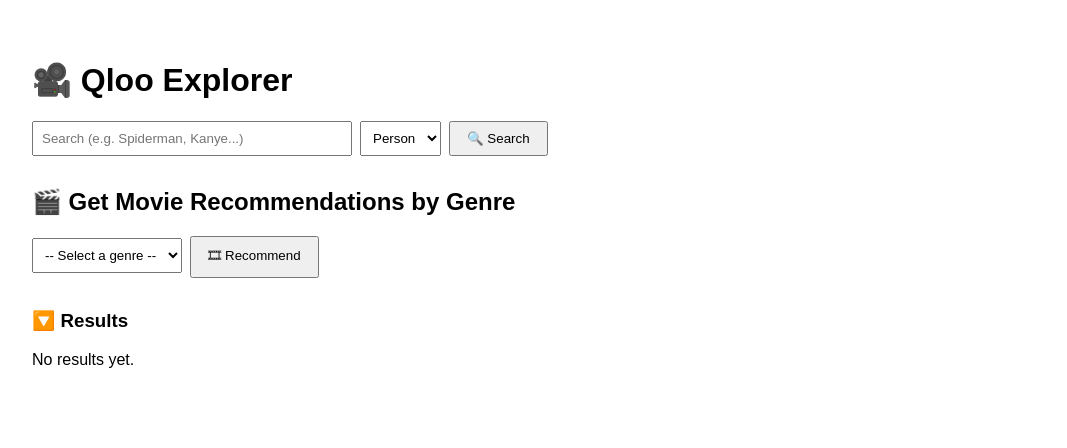
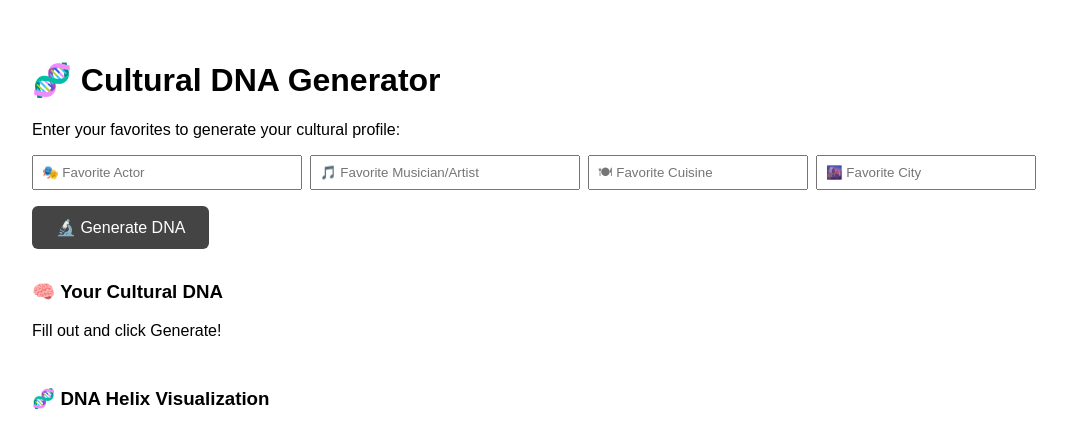
Before and after one commit to JuanitaCathy/Culture-DNA, a React (Vite) app in the folder culture-dna/: page / in a window 1280 px wide. Shown: the top 448 px of the page, without its empty margins (8-1075 px from the left). Built offline with nearby package versions, Linux system fonts and the light colour scheme.

Commit message:
getinsights,visual,carousel commits

```diff
--- a/culture-dna/src/App.tsx
+++ b/culture-dna/src/App.tsx
@@ -1,37 +1,76 @@
 import React, { useState } from "react";
 import { searchQloo } from "./utils/qloo";
-import { getRecommendationsByGenre } from "./utils/getRecommendationsByGenre";
+import { getInsightsForDNA } from "./utils/getInsightsForDNA";
+import DNAStrandVisualizer from "./components/DNAStrandVisualizer";
+import MusicCarousel from "./components/MusicCarousel";
 
 export default function App() {
-  const [query, setQuery] = useState("");
-  const [type, setType] = useState("urn:entity:person");
-  const [genre, setGenre] = useState("");
+  const [favActor, setFavActor] = useState("");
+  const [favMusic, setFavMusic] = useState("");
+  const [favCuisine, setFavCuisine] = useState("");
+  const [favCity, setFavCity] = useState("");
+  const [userDNA, setUserDNA] = useState<string[]>([]);
   const [results, setResults] = useState<any[]>([]);
+  const [insightResults, setInsightResults] = useState<any[]>([]);
   const [loading, setLoading] = useState(false);
+  const [insightType, setInsightType] = useState("urn:entity:person");
 
-  const handleSearch = async () => {
-    if (!query) return;
+  const handleGenerateDNA = async () => {
     setLoading(true);
     try {
-      const { results } = await searchQloo(query, type);
-      setResults(results);
+      const inputs = [
+        { label: "actor", query: favActor, type: "urn:entity:person" },
+        { label: "music", query: favMusic, type: "urn:entity:person" },
+        { label: "cuisine", query: favCuisine, type: "urn:entity:brand" },
+        { label: "city", query: favCity, type: "urn:entity:place" },
+      ];
+
+      const entityIds: string[] = [];
+      const foundResults: any[] = [];
+
+      for (const input of inputs) {
+        if (!input.query) continue;
+        const res = await searchQloo(input.query, input.type);
+        if (res.results.length > 0) {
+          const top = res.results[0];
+          entityIds.push(top.entity_id);
+          foundResults.push(top);
+        } else {
+          console.warn(`No result for ${input.label}`);
+        }
+      }
+
+      setUserDNA(entityIds);
+      setResults(foundResults);
+      setInsightResults([]);
+      console.log("🧬 DNA Entity IDs:", entityIds);
     } catch (err) {
-      console.error("❌ Search error:", err);
-      alert("Search failed. Check console.");
+      console.error("❌ DNA generation failed:", err);
+      alert("DNA generation failed. Check console.");
     } finally {
       setLoading(false);
     }
   };
 
-  const handleGenreFetch = async () => {
-    if (!genre) return;
+  function getColorForType(type: string) {
+  if (type.includes("music")) return "#1DB954";
+  if (type.includes("movie")) return "#e50914";
+  if (type.includes("place")) return "#3366cc";
+  if (type.includes("brand")) return "#ff9900";
+  if (type.includes("person")) return "#6f42c1";
+  return "#888";
+}
+
+
+  const handleFetchInsights = async () => {
+    if (userDNA.length === 0) return;
     setLoading(true);
     try {
-      const genreResults = await getRecommendationsByGenre(genre);
-      setResults(genreResults);
+      const insights = await getInsightsForDNA(userDNA, insightType, 10); // max 10 results
+      setInsightResults(insights);
     } catch (err) {
-      console.error("❌ Genre fetch error:", err);
-      alert("Genre fetch failed.");
+      console.error("❌ Insight fetch failed:", err);
+      alert("Insight fetch failed. Check console.");
     } finally {
       setLoading(false);
     }
@@ -39,68 +78,139 @@
 
   return (
     <div style={{ padding: "2rem", fontFamily: "sans-serif" }}>
-      <h1>🎥 Qloo Explorer</h1>
+      <h1>🧬 Cultural DNA Generator</h1>
+      <p>Enter your favorites to generate your cultural profile:</p>
 
-      {/* 🔍 Search section */}
       <div style={{ marginBottom: "1rem" }}>
         <input
-          value={query}
-          onChange={(e) => setQuery(e.target.value)}
-          placeholder="Search (e.g. Spiderman, Kanye...)"
-          style={{ padding: "0.5rem", width: "300px" }}
+          placeholder="🎭 Favorite Actor"
+          value={favActor}
+          onChange={(e) => setFavActor(e.target.value)}
+          style={{ marginRight: "0.5rem", padding: "0.5rem", width: "250px" }}
         />
-        <select
-          value={type}
-          onChange={(e) => setType(e.target.value)}
-          style={{ marginLeft: "0.5rem", padding: "0.5rem" }}
-        >
-          <option value="urn:entity:person">Person</option>
-          <option value="urn:entity:movie">Movie</option>
-          <option value="urn:entity:brand">Brand</option>
-          <option value="urn:entity:place">Place</option>
-        </select>
-        <button onClick={handleSearch} style={{ marginLeft: "0.5rem", padding: "0.5rem 1rem" }}>
-          🔍 Search
-        </button>
+        <input
+          placeholder="🎵 Favorite Musician/Artist"
+          value={favMusic}
+          onChange={(e) => setFavMusic(e.target.value)}
+          style={{ marginRight: "0.5rem", padding: "0.5rem", width: "250px" }}
+        />
+        <input
+          placeholder="🍽 Favorite Cuisine"
+          value={favCuisine}
+          onChange={(e) => setFavCuisine(e.target.value)}
+          style={{ marginRight: "0.5rem", padding: "0.5rem", width: "200px" }}
+        />
+        <input
+          placeholder="🌆 Favorite City"
+          value={favCity}
+          onChange={(e) => setFavCity(e.target.value)}
+          style={{ padding: "0.5rem", width: "200px" }}
+        />
       </div>
 
-      {/* 🎬 Genre recommendation section */}
-      <div style={{ margin: "2rem 0" }}>
-        <h2>🎬 Get Movie Recommendations by Genre</h2>
-        <select
-          value={genre}
-          onChange={(e) => setGenre(e.target.value)}
-          style={{ padding: "0.5rem" }}
-        >
-          <option value="">-- Select a genre --</option>
-          <option value="comedy">Comedy</option>
-          <option value="drama">Drama</option>
-          <option value="action">Action</option>
-          <option value="romance">Romance</option>
-          <option value="horror">Horror</option>
-        </select>
-        <button
-          onClick={handleGenreFetch}
-          style={{ marginLeft: "0.5rem", padding: "0.5rem 1rem" }}
-        >
-          🎞 Recommend
-        </button>
-      </div>
+      <button
+        onClick={handleGenerateDNA}
+        style={{
+          padding: "0.75rem 1.5rem",
+          fontSize: "1rem",
+          background: "#444",
+          color: "white",
+          border: "none",
+          borderRadius: "6px",
+          cursor: "pointer",
+        }}
+      >
+        🔬 Generate DNA
+      </button>
 
-      {/* 📦 Results */}
-      <div>
-        <h3>🔽 Results</h3>
+      <div style={{ marginTop: "2rem" }}>
+        <h3>🧠 Your Cultural DNA</h3>
         {loading && <p>Loading...</p>}
-        {!loading && Array.isArray(results) && results.length === 0 && <p>No results yet.</p>}
+        {!loading && userDNA.length === 0 && <p>Fill out and click Generate!</p>}
         {!loading &&
-          Array.isArray(results) &&
-          results.map((item) => (
-            <div key={item.entity_id || item.id} style={{ marginBottom: "1rem" }}>
+          userDNA.length > 0 &&
+          results.map((item, index) => (
+            <div key={`${item.entity_id}-${index}`} style={{ marginBottom: "1rem" }}>
               <strong>{item.name}</strong> <br />
-              <small>{item.entity_id || item.id}</small>
+              <small>{item.entity_id}</small>
             </div>
           ))}
       </div>
+
+      {/* 🔍 Choose insight type */}
+      {userDNA.length > 0 && (
+        <div style={{ marginTop: "2rem" }}>
+          <label style={{ marginRight: "1rem" }}>
+            Insight Type:{" "}
+            <select
+              value={insightType}
+              onChange={(e) => setInsightType(e.target.value)}
+              style={{ padding: "0.5rem" }}
+            >
+              <option value="urn:entity:person">Person</option>
+              <option value="urn:entity:movie">Movie</option>
+              <option value="urn:entity:music">Music</option>
+              <option value="urn:entity:brand">Brand</option>
+              <option value="urn:entity:place">Place</option>
+            </select>
+          </label>
+          <button
+            onClick={handleFetchInsights}
+            style={{
+              padding: "0.75rem 1.5rem",
+              fontSize: "1rem",
+              background: "#0a7",
+              color: "white",
+              border: "none",
+              borderRadius: "6px",
+              cursor: "pointer",
+            }}
+          >
+            🔮 Get Cultural Insights
+          </button>
+        </div>
+      )}
+
+      {/* 🔗 Display insight results */}
+      {insightResults.length > 0 && (
+        <div style={{ marginTop: "2rem" }}>
+          <h3>🔗 Related Entities</h3>
+          {insightResults.map((item, index) => (
+            <div key={`${item.entity_id}-${index}`} style={{ marginBottom: "1rem" }}>
+              <strong>{item.name}</strong> <br />
+              <small>{item.type}</small>
+              {item.affinity_score !== null && (
+                <>
+                  {" "}
+                  | Affinity Score:{" "}
+                  <span style={{ fontWeight: "bold" }}>{item.affinity_score.toFixed(2)}</span>
+                </>
+              )}
+              <br />
+              <code>{item.entity_id}</code>
+            </div>
+          ))}
+        </div>
+      )}
+          {/* 🧬 DNA Helix Visualization */}
+    <div style={{ marginTop: "3rem" }}>
+      <h3>🧬 DNA Helix Visualization</h3>
+      <DNAStrandVisualizer
+        nodes={insightResults.map((item) => ({
+          name: item.name,
+          color: getColorForType(item.type),
+        }))}
+      />
+    </div>
+
+    {/* 🎧 Music Carousel */}
+    {insightResults.some((item) => item.type.includes("music")) && (
+      <div style={{ marginTop: "3rem" }}>
+        <h3>🎧 Recommended Music</h3>
+        <MusicCarousel items={insightResults.filter((i) => i.type.includes("music"))} />
+      </div>
+    )}
+
     </div>
   );
 }
--- /dev/null
+++ b/culture-dna/src/components/DNAStrandVisualizer.tsx
@@ -0,0 +1,65 @@
+// DNAStrandVisualizer.tsx
+import React, { useRef, useMemo } from "react";
+import { Canvas, useFrame } from "@react-three/fiber";
+import * as THREE from "three";
+
+type Node = {
+  name: string;
+  color: string;
+};
+
+type Props = {
+  nodes: Node[];
+};
+
+function Helix({ nodes }: Props) {
+  const groupRef = useRef<THREE.Group>(null);
+
+  const helixData = useMemo(() => {
+    const points: { position: [number, number, number]; color: string; name: string }[] = [];
+    const radius = 2;
+    const height = 15;
+    const turns = 2;
+    const segments = nodes.length;
+
+    for (let i = 0; i < segments; i++) {
+      const angle = (i / segments) * turns * Math.PI * 2;
+      const y = (i / segments) * height - height / 2;
+      const x = radius * Math.cos(angle);
+      const z = radius * Math.sin(angle);
+      points.push({
+        position: [x, y, z],
+        color: nodes[i]?.color || "#ffffff",
+        name: nodes[i]?.name || "Node",
+      });
+    }
+    return points;
+  }, [nodes]);
+
+  useFrame(() => {
+    if (groupRef.current) {
+      groupRef.current.rotation.y += 0.002;
+    }
+  });
+
+  return (
+    <group ref={groupRef}>
+      {helixData.map((p, i) => (
+        <mesh key={i} position={p.position}>
+          <sphereGeometry args={[0.2, 16, 16]} />
+          <meshStandardMaterial color={p.color} />
+        </mesh>
+      ))}
+    </group>
+  );
+}
+
+export default function DNAStrandVisualizer({ nodes }: Props) {
+  return (
+    <Canvas style={{ height: "500px" }}>
+      <ambientLight />
+      <pointLight position={[10, 10, 10]} />
+      <Helix nodes={nodes} />
+    </Canvas>
+  );
+}
--- /dev/null
+++ b/culture-dna/src/components/MusicCarousel.tsx
@@ -0,0 +1,39 @@
+// MusicCarousel.tsx
+import React from "react";
+
+type Props = {
+  items: { name: string; spotify_id?: string; entity_id: string }[];
+};
+
+export default function MusicCarousel({ items }: Props) {
+  return (
+    <div style={{ display: "flex", overflowX: "auto", gap: "1rem", paddingBottom: "1rem" }}>
+      {items.map((item, idx) => (
+        <div
+          key={idx}
+          style={{
+            minWidth: "300px",
+            padding: "1rem",
+            background: "#222",
+            borderRadius: "12px",
+            color: "white",
+          }}
+        >
+          <h4>{item.name}</h4>
+          {item.spotify_id ? (
+            <iframe
+              src={`https://open.spotify.com/embed/artist/${item.spotify_id}`}
+              width="100%"
+              height="80"
+              frameBorder="0"
+              allow="encrypted-media"
+            ></iframe>
+          ) : (
+            <p>No preview available</p>
+          )}
+          <small>{item.entity_id}</small>
+        </div>
+      ))}
+    </div>
+  );
+}
--- /dev/null
+++ b/culture-dna/src/utils/getInsightsForDNA.ts
@@ -0,0 +1,59 @@
+// utils/getInsightsForDNA.ts
+const API_KEY = "1Ql3AjhegWKNJK_6Ruh5d9dl4-z5bnoP1s33foFmqHE";
+
+/**
+ * Fetch related entities based on user DNA (list of entity_ids).
+ * @param entityIds - array of Qloo entity IDs
+ * @param type - optional: filter by type (e.g., 'urn:entity:movie')
+ * @param maxResults - optional: limit number of results
+ */
+export async function getInsightsForDNA(
+  entityIds: string[],
+  type: string = "urn:entity:person",
+  maxResults: number = 10
+) {
+  const url = new URL("https://hackathon.api.qloo.com/v2/insights");
+
+  // Optional: filter result type (e.g., movies, persons, etc.)
+  url.searchParams.append("filter.type", type);
+
+  // Optional: include affinity scores
+  url.searchParams.append("include.affinity_score", "true");
+
+  // De-duplicate and attach interests
+  const uniqueIds = Array.from(new Set(entityIds));
+  uniqueIds.forEach((id) => {
+    url.searchParams.append("signal.interests.entities", id);
+  });
+
+  const res = await fetch(url.toString(), {
+    method: "GET",
+    headers: {
+      "x-api-key": API_KEY,
+    },
+  });
+
+  if (!res.ok) {
+    const error = await res.json();
+    console.error("❌ Insights API Error:", error);
+    throw new Error(`Insights fetch failed: ${res.status}`);
+  }
+
+  const data = await res.json();
+  console.log("🧠 Insight results:", data);
+
+  const entities = data?.results?.entities || [];
+
+  // Normalize and sort by affinity score (if available)
+  const normalized = entities
+    .map((item: any) => ({
+      entity_id: item.entity_id,
+      name: item.name || "Unnamed",
+      type: item.type,
+      affinity_score: item.affinity_score ?? null,
+    }))
+    .sort((a: { affinity_score: any; }, b: { affinity_score: any; }) => (b.affinity_score ?? 0) - (a.affinity_score ?? 0)) // highest score first
+    .slice(0, maxResults); // limit to max results
+
+  return normalized;
+}
--- a/culture-dna/src/utils/qloo.ts
+++ b/culture-dna/src/utils/qloo.ts
@@ -1,4 +1,3 @@
-// utils/qloo.ts
 const API_KEY = "1Ql3AjhegWKNJK_6Ruh5d9dl4-z5bnoP1s33foFmqHE";
 
 export async function searchQloo(query: string, type: string = "urn:entity:person", limit: number = 5) {
```
Also changed, not shown: culture-dna/src/utils/getCulturalDNA.ts (deleted).
